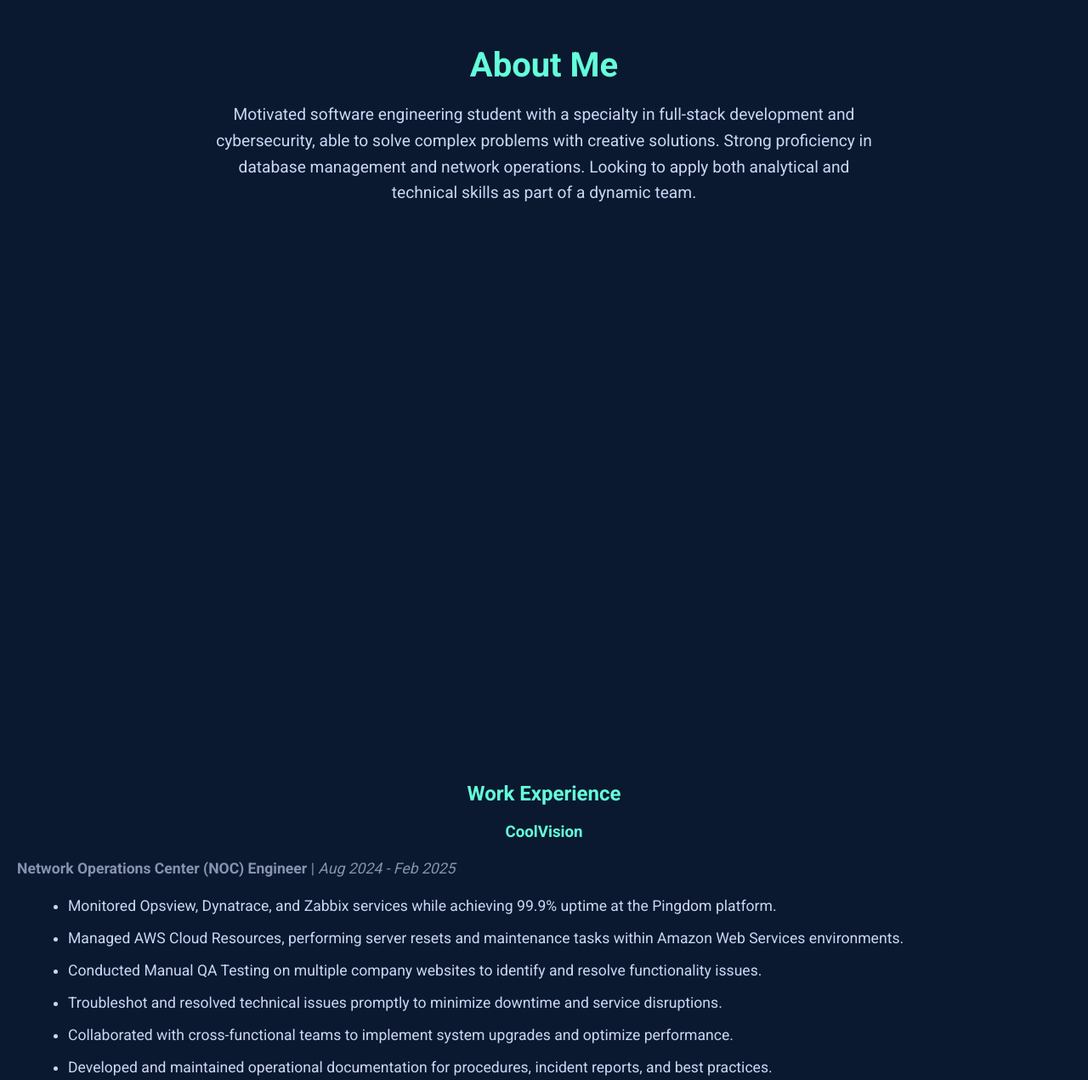
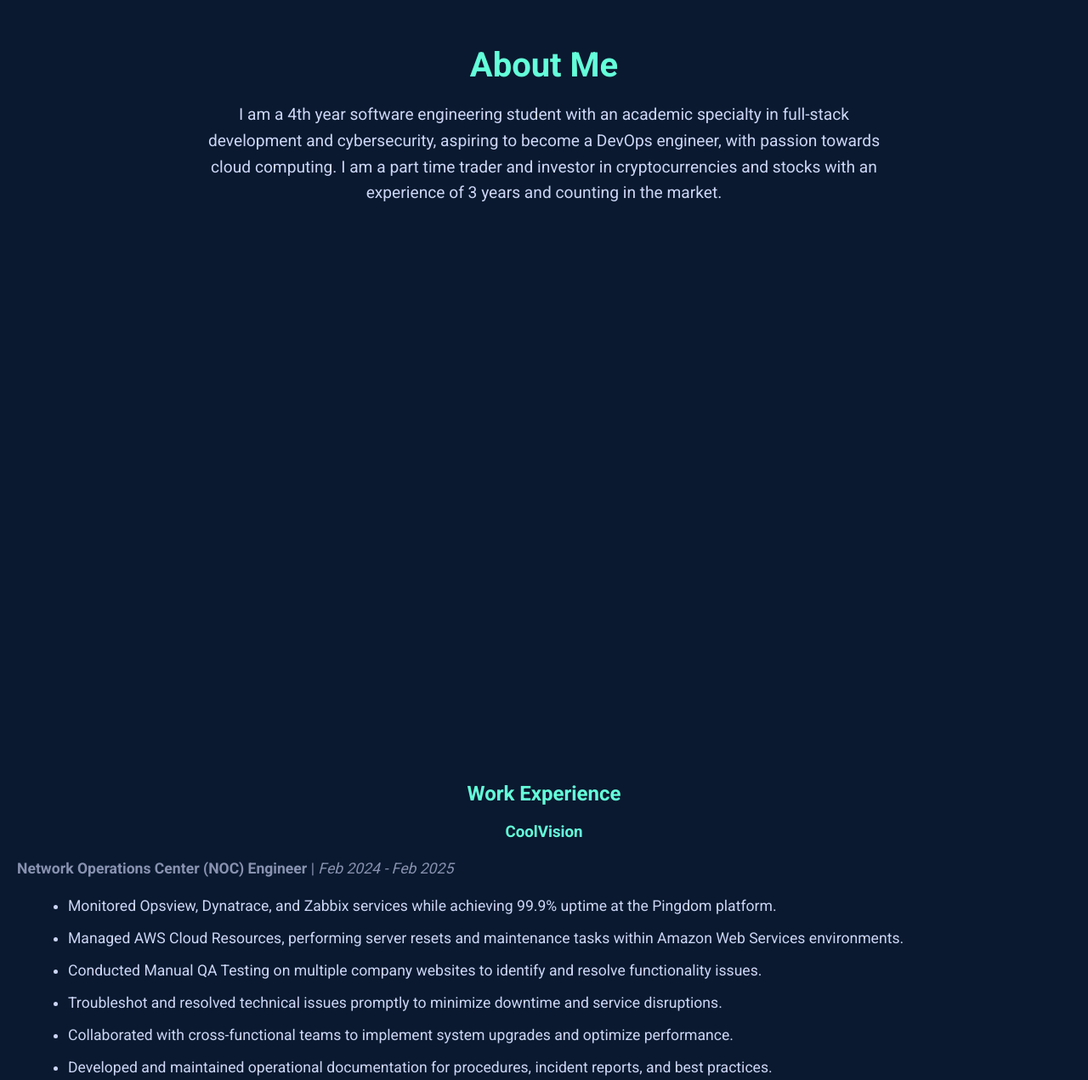
Before and after one commit to amirkhalifa285/my-portfolio, a React (Create React App) app: page / in a window 1280 px wide. Shown: the part 780-2051 px from the top of the page at 85% size. Built offline with nearby package versions, Linux system fonts and the light colour scheme.

Commit message:
update info

```diff
--- a/src/components/About.js
+++ b/src/components/About.js
@@ -37,9 +37,9 @@ function About() {
       <AboutContent>
         <Title>About Me</Title>
         <Paragraph>
-          Motivated software engineering student with a specialty in full-stack development and cybersecurity,
-          able to solve complex problems with creative solutions. Strong proficiency in database management
-          and network operations. Looking to apply both analytical and technical skills as part of a dynamic team.
+          I am a 4th year software engineering student with an academic specialty in full-stack development and cybersecurity,
+          aspiring to become a DevOps engineer, with passion towards cloud computing. I am a part time trader and investor in cryptocurrencies and stocks
+          with an experience of 3 years and counting in the market.
         </Paragraph>
       </AboutContent>
     </AboutSection>
--- a/src/components/Experience.js
+++ b/src/components/Experience.js
@@ -43,7 +43,7 @@ function Experience() {
       <Job>
         <h3>CoolVision</h3>
         <p>
-          <strong>Network Operations Center (NOC) Engineer</strong> | <em>Aug 2024 - Feb 2025</em>
+          <strong>Network Operations Center (NOC) Engineer</strong> | <em>Feb 2024 - Feb 2025</em>
         </p>
         <ul>
           <li>
--- a/src/components/Hero.js
+++ b/src/components/Hero.js
@@ -1,7 +1,7 @@
 import React from 'react';
 import styled from 'styled-components';
 import { motion } from 'framer-motion';
-import profilePicture from '../assets/profile_picture.jpg';
+import profilePicture from '../assets/profile_pic.jpeg';
 
 const HeroSection = styled.section`
   display: flex;
```
Also changed, not shown: src/assets/profile_pic.jpeg (added).
